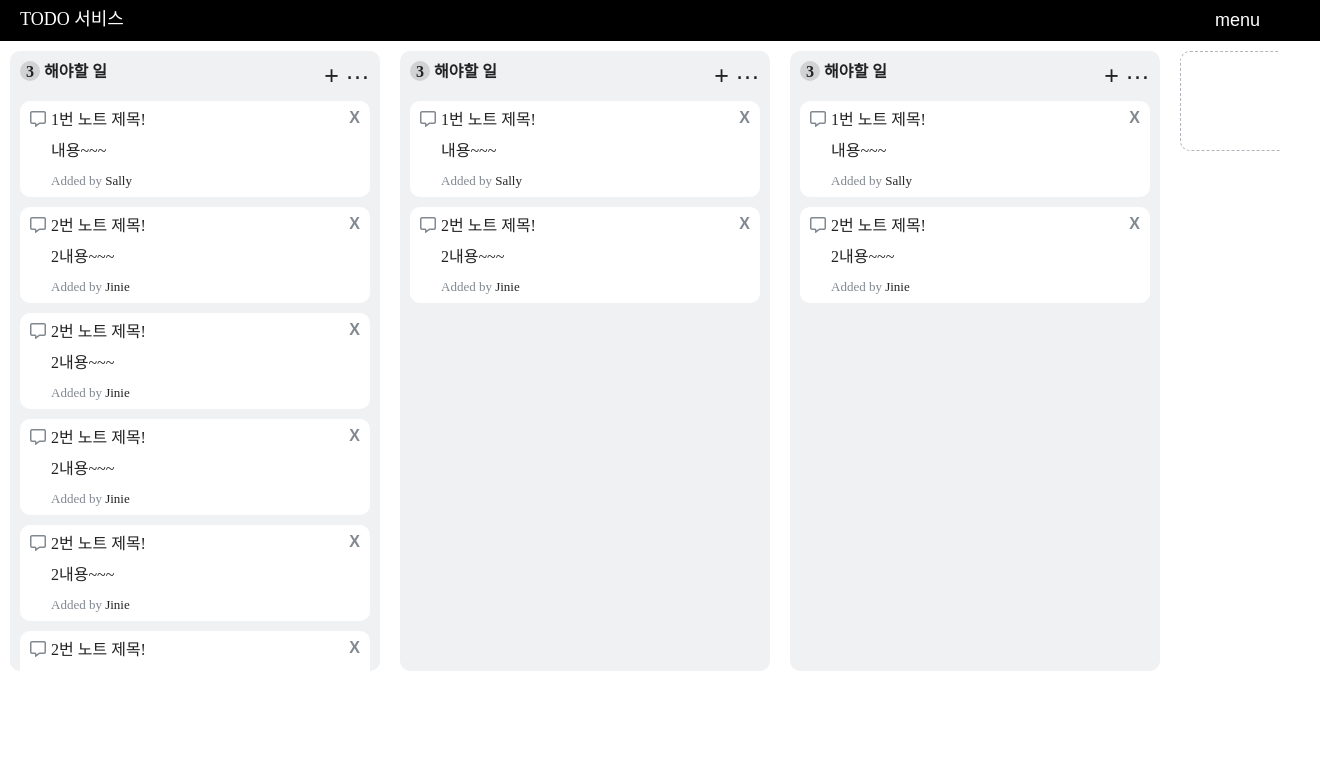
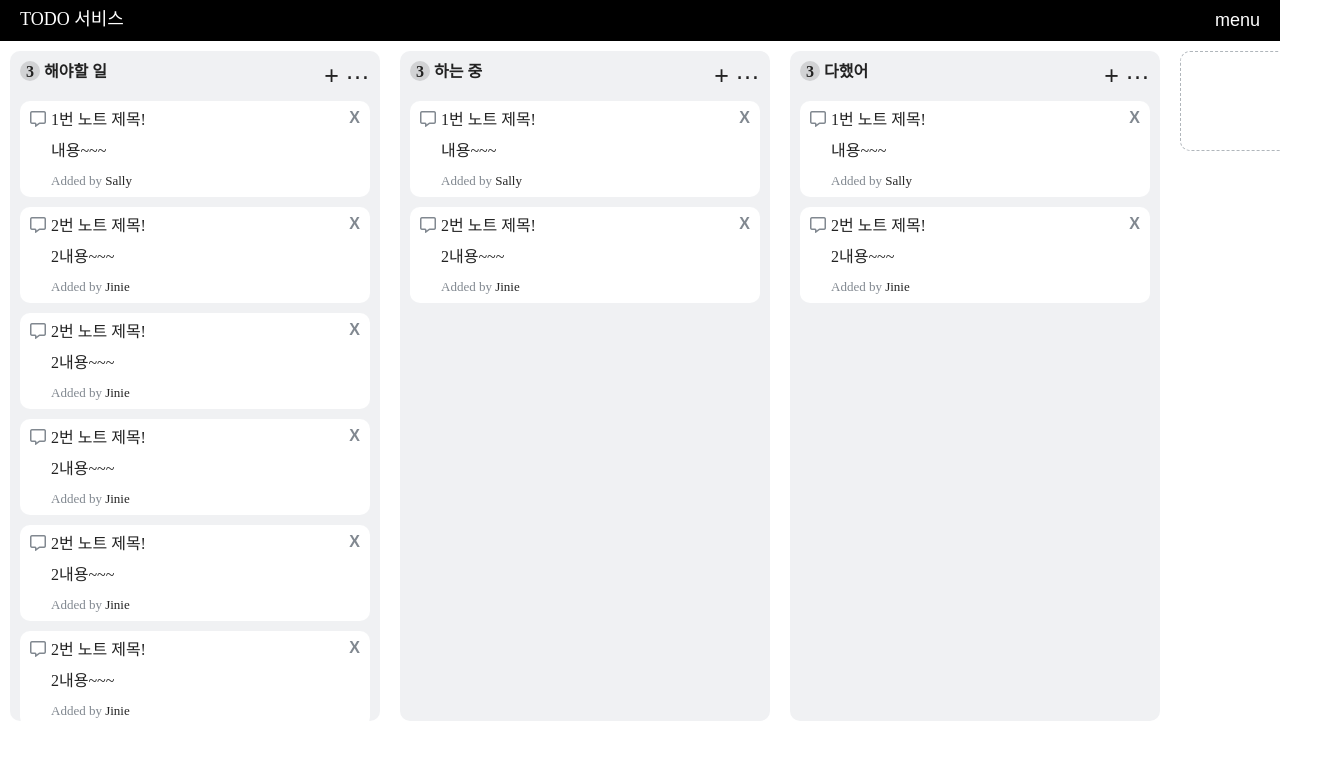
Before and after one commit to codesquad-member-2020/todo-11, a website built with webpack: page FE/index.html in a window 1280 px wide. Shown: the whole page, 1320 px wide, since content can reach past the window. Built offline with nearby package versions, Linux system fonts and the light colour scheme.

Commit message:
[FE] Refactor: UI 개선
- 사이즈와 스크롤 수정

#6

```diff
--- a/FE/css/style.css
+++ b/FE/css/style.css
@@ -5,6 +5,7 @@ body {
   }
 
 .header {
+    box-sizing: border-box;
     display: flex;
     background-color: black;
     color: white;
@@ -16,7 +17,6 @@ body {
 
 .header .menu {
     color: white;
-    margin-right: 40px;
 }
 
 .column-wrap {
@@ -25,13 +25,13 @@ body {
 }
 
 .column {
-    height: 600px;
+    height: 650px;
     margin: 10px;
     width: 350px;
     border-radius: 10px;
     padding: 10px;
     background-color: #F0F1F3;
-    overflow: scroll;
+    overflow-y: scroll;
 }
 
 .column-menu {
--- a/FE/index.html
+++ b/FE/index.html
@@ -110,7 +110,7 @@
                 <div class="column-menu">
                     <div class="column-menu_left">
                         <span class="column-menu_count">3</span>
-                        <span class="column-menu_title">해야할 일</span>
+                        <span class="column-menu_title">하는 중</span>
                     </div>
                     <div class="column-menu_right">
                         <button class="column-menu_addBtn">+</button>
@@ -147,7 +147,7 @@
                 <div class="column-menu">
                     <div class="column-menu_left">
                         <span class="column-menu_count">3</span>
-                        <span class="column-menu_title">해야할 일</span>
+                        <span class="column-menu_title">다했어</span>
                     </div>
                     <div class="column-menu_right">
                         <button class="column-menu_addBtn">+</button>
--- a/FE/src/main.js
+++ b/FE/src/main.js
@@ -2,6 +2,8 @@ import { css } from '../css/style.css';
 import { getElement, show, hide } from './util/dom.js';
 
 window.addEventListener('DOMContentLoaded', () => {
+  requestTodoListState();
+
   getElement('.column-menu_addBtn').addEventListener('click', () => {
     const addNote = getElement('.add-note');
     const addNoteDisplay = addNote.style.display;
--- /dev/null
+++ b/FE/src/note.js
@@ -0,0 +1,3 @@
+class Note {
+
+}
```
Also changed, not shown: FE/src/constants/url.js (+12 -0 lines), FE/src/server/todoListState.js (added, +12 -0 lines).
